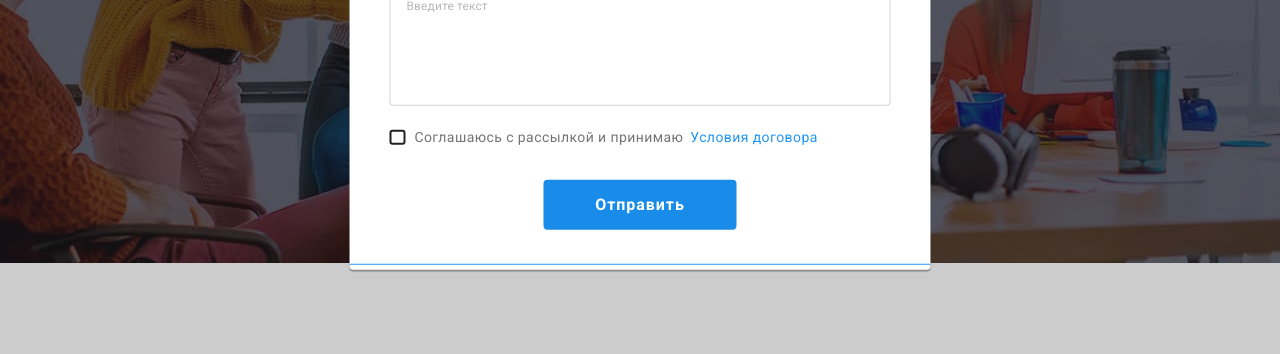
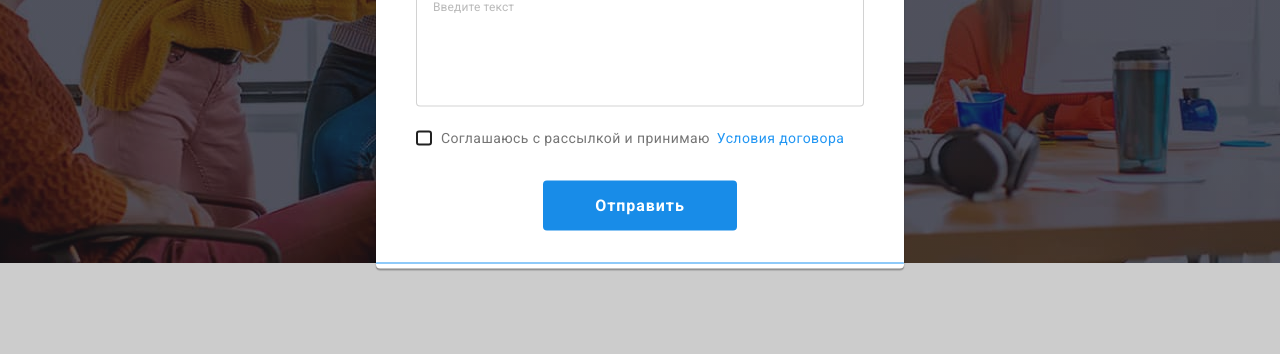
Before and after one commit to Kateryna1105/goit-markup-hw-08, a plain HTML site: page index.html in a window 1280 px wide. Both pictures are taken after a click on the button "Заказать услугу". Shown: the part 422-776 px from the top of the page. Drawn offline with nearby package versions, Linux system fonts and the light colour scheme; files that its build step writes are made by us from their sources.

Commit message:
Homework 8 (26/09)

```diff
--- a/sass/layouts/_modal.scss
+++ b/sass/layouts/_modal.scss
@@ -23,7 +23,15 @@
     transform: translate(-50%, -50%) scale(0);
 }
 @include mobile {
-    width: 581px;
+    width: 450px;
+}
+@include tablet {
+    width: 450px;
+    height: 609px;
+}
+@include desktop {
+    width: 528px;
+    height: 581px;
 }
 }
 
--- a/sass/layouts/_portfolio-main.scss
+++ b/sass/layouts/_portfolio-main.scss
@@ -15,6 +15,11 @@ border-radius: 4px;
     &:hover .portfolio-slayd-text,
     &:focus .portfolio-slayd-text {
        transform: translateY(0);
+        }
+        @include tablet {
+            display: flex;
+            flex-direction: column;
+            height: 100%;
         }
     }
 
@@ -88,4 +93,10 @@ padding: 20px 24px;
 border-bottom: 1px solid #EEEEEE;
 border-left: 1px solid #EEEEEE;
 border-right: 1px solid #EEEEEE;
+@include tablet {
+    flex-grow: 1;
 }
+@include desktop {
+    flex-grow: 0;
+}
+}
```
Also changed, not shown: css/main.css, css/main.min.css, 2 other files.
